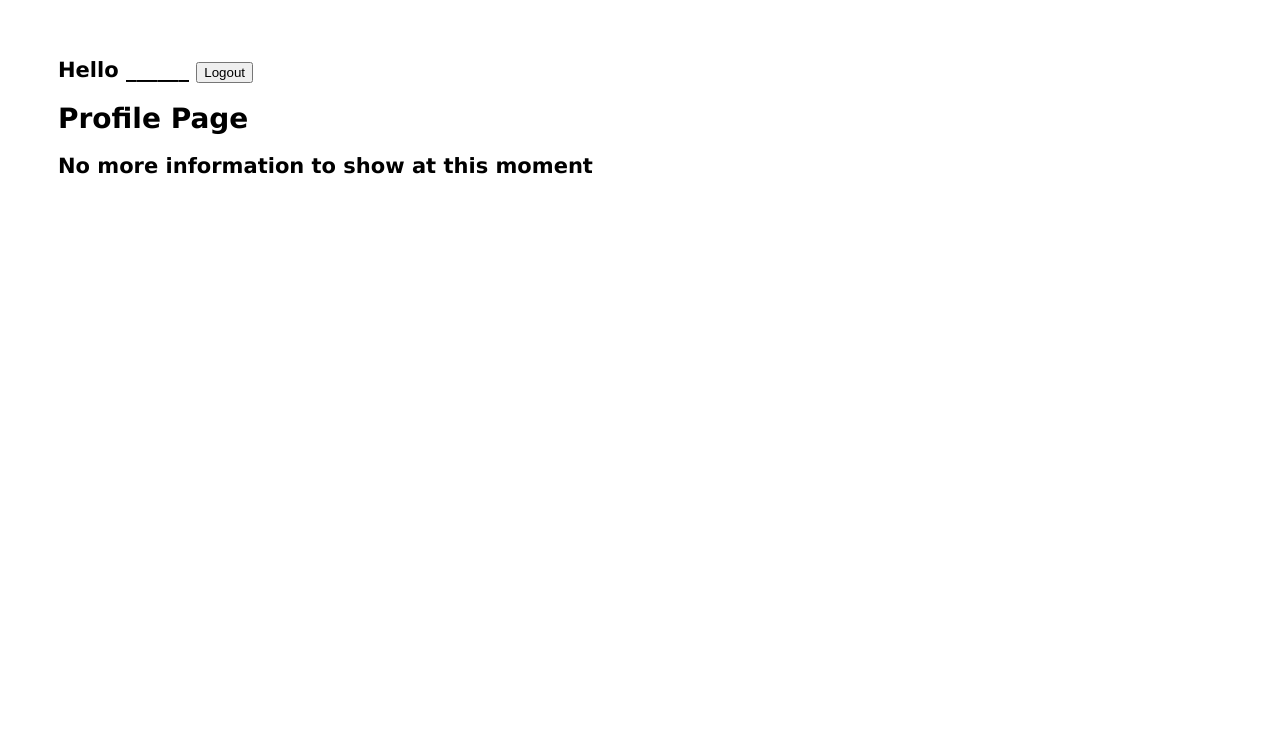
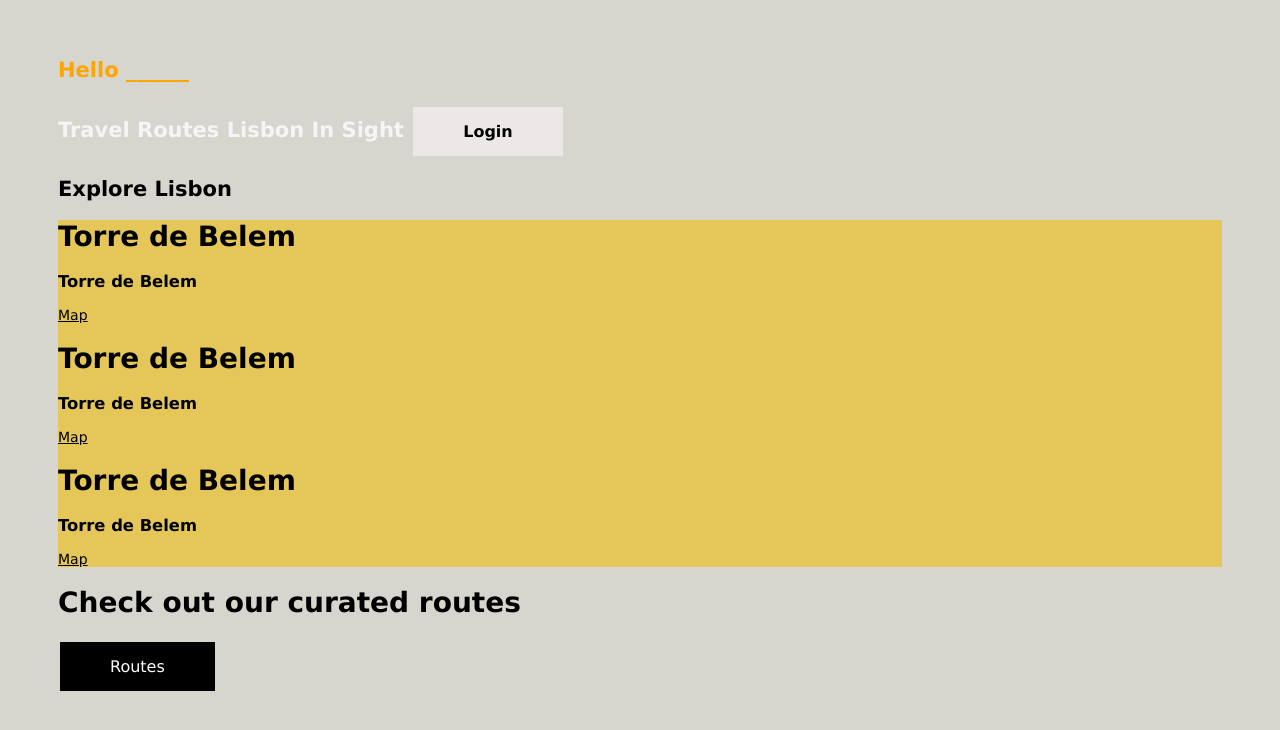
Before and after one commit to MarianaCGoncalves/Lisbon-in-Sight, a website: page public/profile.html in a window 1280 px wide. Drawn offline with Linux system fonts and the light colour scheme; no server answers.

Commit message:
Main template

```diff
--- a/public/profile.html
+++ b/public/profile.html
@@ -3,18 +3,39 @@
 <head>
   <title>Profile</title>
   <link rel="stylesheet" href="/stylesheets/style.css">
+  <link rel="stylesheet" href="/stylesheetsstyleim.css">
   <script src="./javascripts/utils/verifications.js"></script>
   <script src="./javascripts/requests/usersRequests.js"></script>
   <script src="./javascripts/profile.js"></script>
 </head>
 <body>
   <header>
-    <h2 ><span id="user">Hello ______</span>
-      <input type="button" value="Logout" onclick="logout()"> </h2>
-    <h1>Profile Page</h1></header>
+      <h2 class="test"><span id="user">Hello ______</span></p>
+      <a href="register.html">Travel</a>
+      <a href="register.html">Routes</a>
+      <a href="register.html" class="center">Lisbon In Sight</a>
+      <a href="register.html" class="button">Login</a>
+  </header>
+    <nav>
+      <h1>Explore Lisbon</h1></p>
+    </nav>
   <main>
-    <h2>No more information to show at this moment</h2>
+      <h1>Torre de Belem</h1></p>
+      <h3>Torre de Belem</h3></p>
+      <a href="register.html">Map</a>
+
+      <h1>Torre de Belem</h1></p>
+      <h3>Torre de Belem</h3></p>
+      <a href="register.html">Map</a>
+
+      <h1>Torre de Belem</h1></p>
+      <h3>Torre de Belem</h3></p>
+      <a href="register.html">Map</a>
   </main>
+  <footer>
+    <h1>Check out our curated routes</h1></p>
+    <a href="register.html" class="button">Routes</a>
+  </footer>
 </body>
 
 </html>
--- a/public/stylesheets/style.css
+++ b/public/stylesheets/style.css
@@ -1,4 +1,5 @@
 body {
+  background-color: rgb(214, 213, 206);
   padding: 50px;
   font: 14px "Lucida Grande", Helvetica, Arial, sans-serif;
 }
@@ -11,6 +12,63 @@ a {
   color: darkred;
   font-size: larger;
 }
+
+.test{
+  color : orange; font-size: 12 px
+}
+
+
+main {
+  background-color: rgb(229, 199, 89);
+}
+header a{
+  color: rgb(245, 245, 245);
+
+  text-decoration: none;
+}
+
+a{
+  color: black;
+}/* mouse over link */
+a:hover {
+  color: rgb(247, 202, 0);
+}
+
+
+
+
+/*buttons*/
+header a + .button{
+  background-color: rgb(237, 232, 232);
+  color: rgb(0, 0, 0);
+  padding: 15px 50px;
+  text-align: center;
+  text-decoration: none;
+  display: inline-block;
+  font-size: 16px;
+  margin: 4px 2px;
+  cursor: pointer;
+}
+
+.button{
+  background-color: black;
+  color: white;
+  padding: 15px 50px;
+  text-align: center;
+  text-decoration: none;
+  display: inline-block;
+  font-size: 16px;
+  margin: 4px 2px;
+  cursor: pointer;
+}
+
+
+.center {
+  text-align: center;
+}
+
+
+
 
 #matches {
   display: flex;
--- /dev/null
+++ b/public/stylesheets/styleim.css
@@ -0,0 +1,14 @@
+/*
+	 CSS-Tricks Example
+	 by Chris Coyier
+	 http://css-tricks.com
+*/
+
+* {
+    margin: 0;
+    padding: 0;
+}
+
+.test{
+    color : orange; font-size: 12 px
+}
```
Also changed, not shown: public/images/bj.jpg (added), 1 other file.
